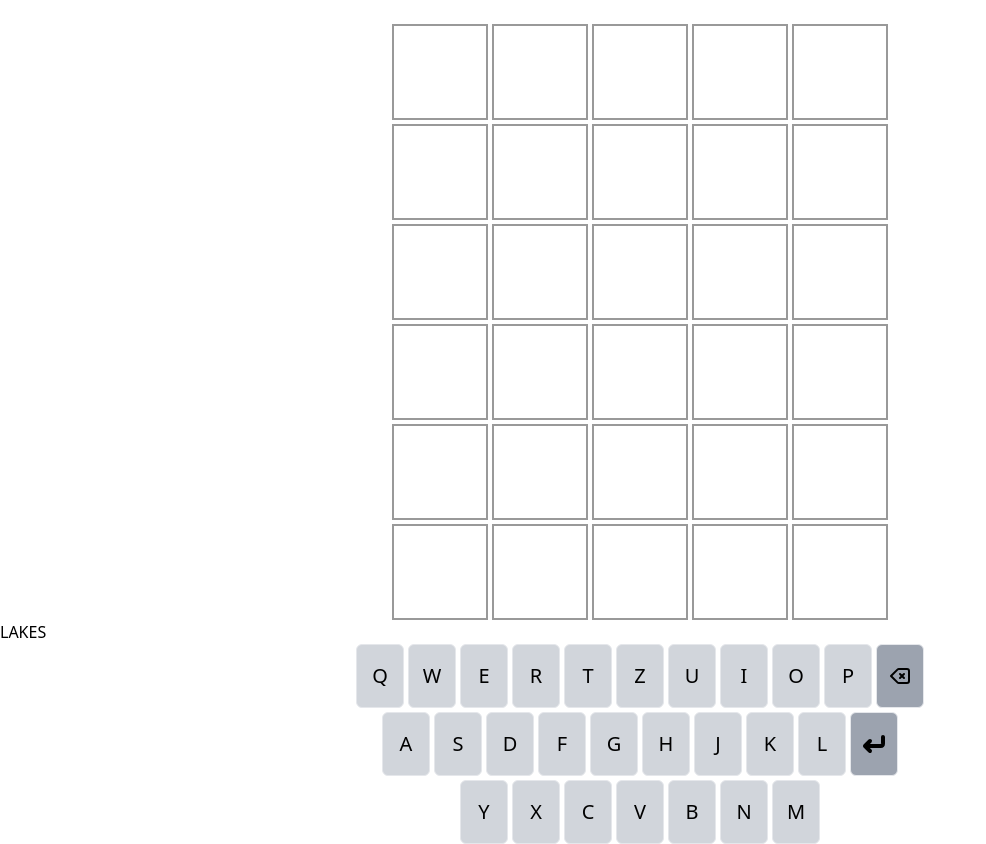
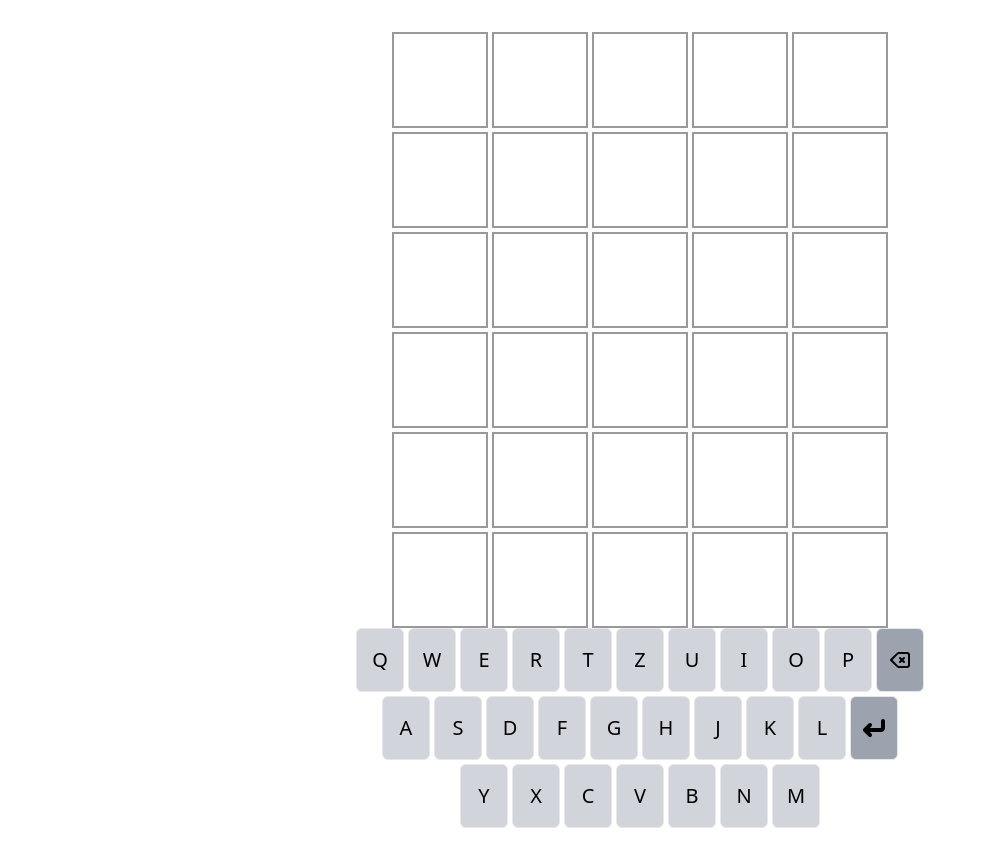
Before and after one commit to JobaF/wordle-clone, a Next.js app: page / in a window 1280 px wide. Shown: the whole page, without its empty margins (0-986 px from the left). Built offline with nearby package versions, Linux system fonts and the light colour scheme.

Commit message:
Change site layout

```diff
--- a/components/GuessesView.js
+++ b/components/GuessesView.js
@@ -20,7 +20,7 @@ const GuessesView = () => {
   const [activeRow] = useAtom(activeRowAtom)
   const [lockedInGuesses] = useAtom(lockedInGuessesAtom)
   return (
-    <div className="grid gap-1">
+    <div className="grid gap-1 mt-8">
       {[...Array(6)].map((_, i) => {
         if (i === activeRow) {
           return <Row rowId={i} key={'row' + i} word={activeGuess} />
--- a/components/KeysView.js
+++ b/components/KeysView.js
@@ -14,7 +14,7 @@ const KeysView = () => {
     'YXCVBNM'.split(''),
   ]
   return (
-    <div className="flex gap-1 flex-col">
+    <div className="mb-8 flex gap-1 flex-col">
       {keyboardLayout.map((keyboardRow, id) => (
         <KeyRow key={'keyboardRow' + id} keyRow={keyboardRow} />
       ))}
--- a/pages/index.js
+++ b/pages/index.js
@@ -69,9 +69,8 @@ export default function Home() {
   }, [handleKeyDown])
 
   return (
-    <div className="mt-6">
+    <div className="h-screen flex flex-col justify-between ">
       <GuessesView />
-      <div>{solution}</div>
       <KeysView />
     </div>
   )
--- a/styles/globals.css
+++ b/styles/globals.css
@@ -5,8 +5,5 @@
 html {
   margin: 0;
   padding: 0;
-}
-
-body {
   height: 100vh;
 }
```
